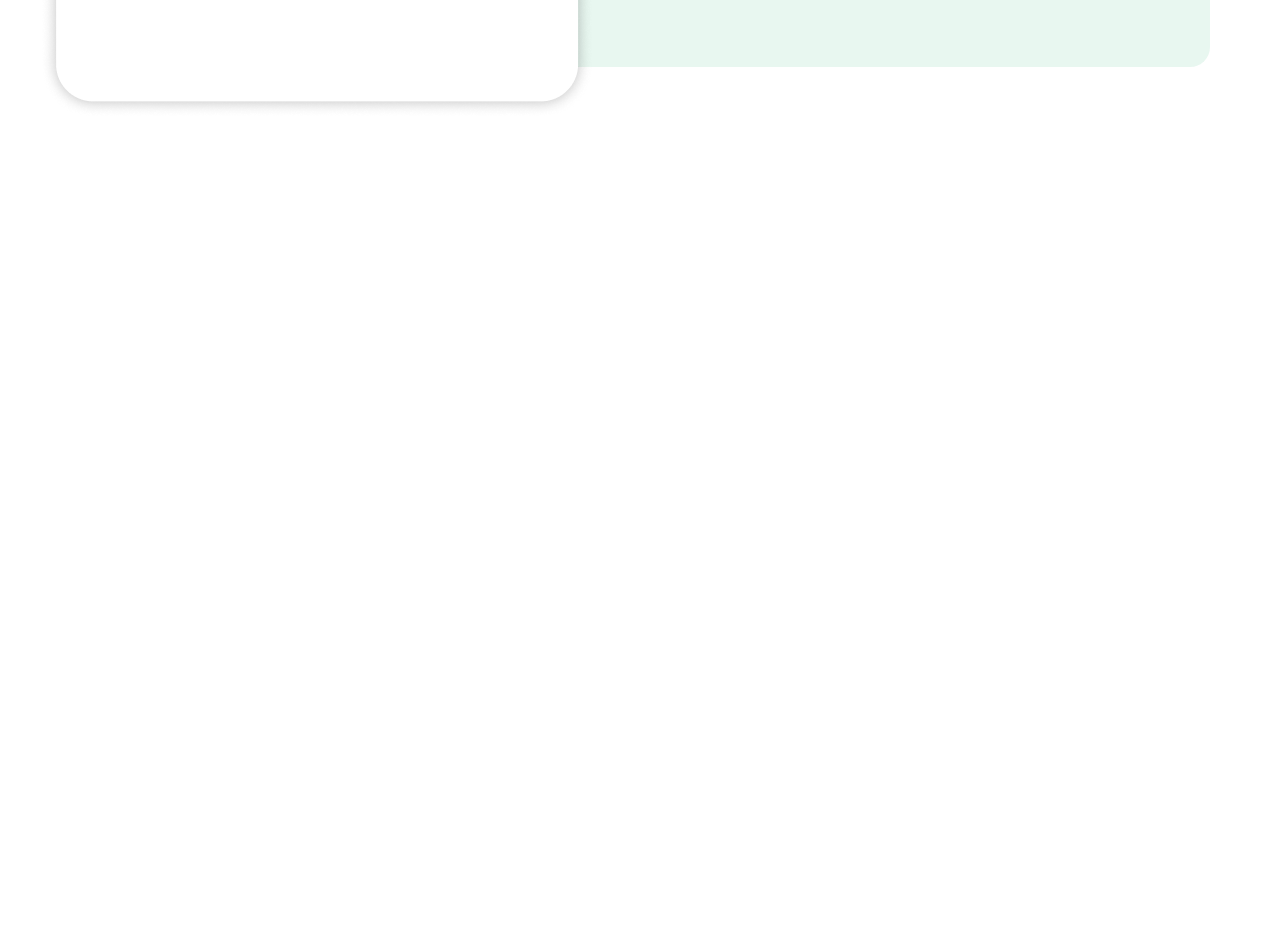
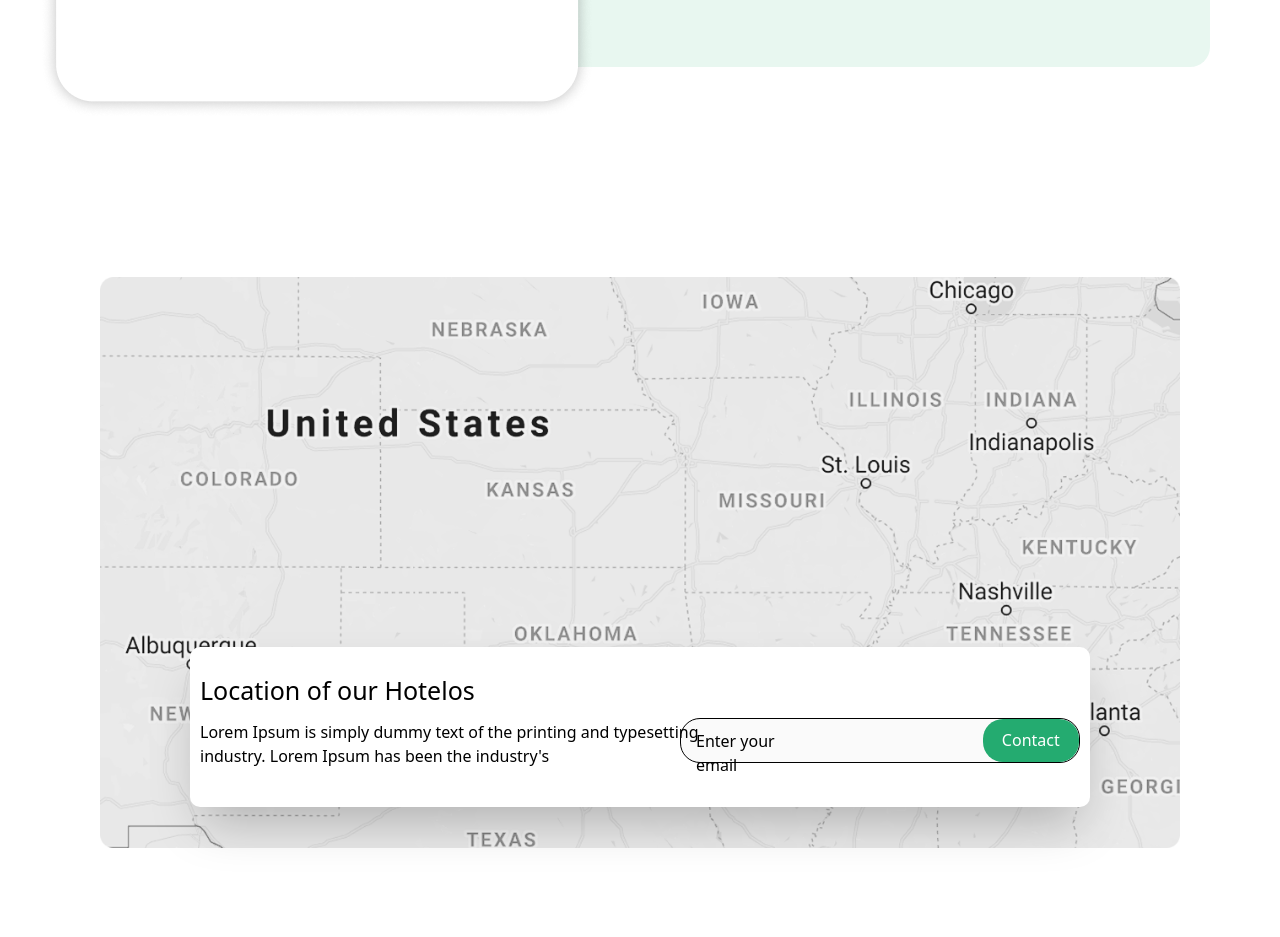
Before and after one commit to DBilol228/Week3Day2hw, a website: page src/secondpg.html in a window 1280 px wide. Shown: the part 3183-4120 px from the top of the page. Before the commit the page ends 3410 px from the top, so only its background shows below. Drawn offline with Linux system fonts and the light colour scheme.

Commit message:
section 6 pa e 2

```diff
--- a/src/secondpg.html
+++ b/src/secondpg.html
@@ -155,5 +155,27 @@
             </div>
         </div>
     </div>
+
+    <div class="hidden lg:block max-w-[1200px] m-auto">
+        <div class="w-[100%] h-[690px] mt-[20px]">
+            <div class="flex justify-center items-center">
+                <div class="pt-[30px]">
+                    <img class="w-[1080px]" src="./images/map.png" alt="map">
+                </div>
+            </div>
+            <div class="flex justify-center">
+                <div class="absolute top-[3830px]">
+                    <div class="bg-[white] w-[900px] h-[160px] rounded-[10px] shadow-2xl">
+                        <p class="text-[25px] font-medium ml-[10px] pt-[25px]">Location of our Hotelos</p>
+                        <p class="ml-[10px] pt-[10px]">Lorem Ipsum is simply dummy text of the printing and typesetting<br>industry. Lorem Ipsum has been the industry's </p>
+                        <div class="bg-[#FAFAFA] text-[black] w-[400px] h-[45px] border border-[black] ml-[490px] mt-[-50px] rounded-[20px] flex">
+                            <p class="mt-[10px] ml-[15px]">Enter your email</p>
+                            <button class="bg-[#24AB70] text-[white] w-[100px] rounded-[20px] ml-[167px]">Contact</button>
+                        </div>
+                    </div>
+                </div>
+            </div>
+        </div>
+    </div>
 </body>
 </html>
```
Also changed, not shown: src/output.css.
